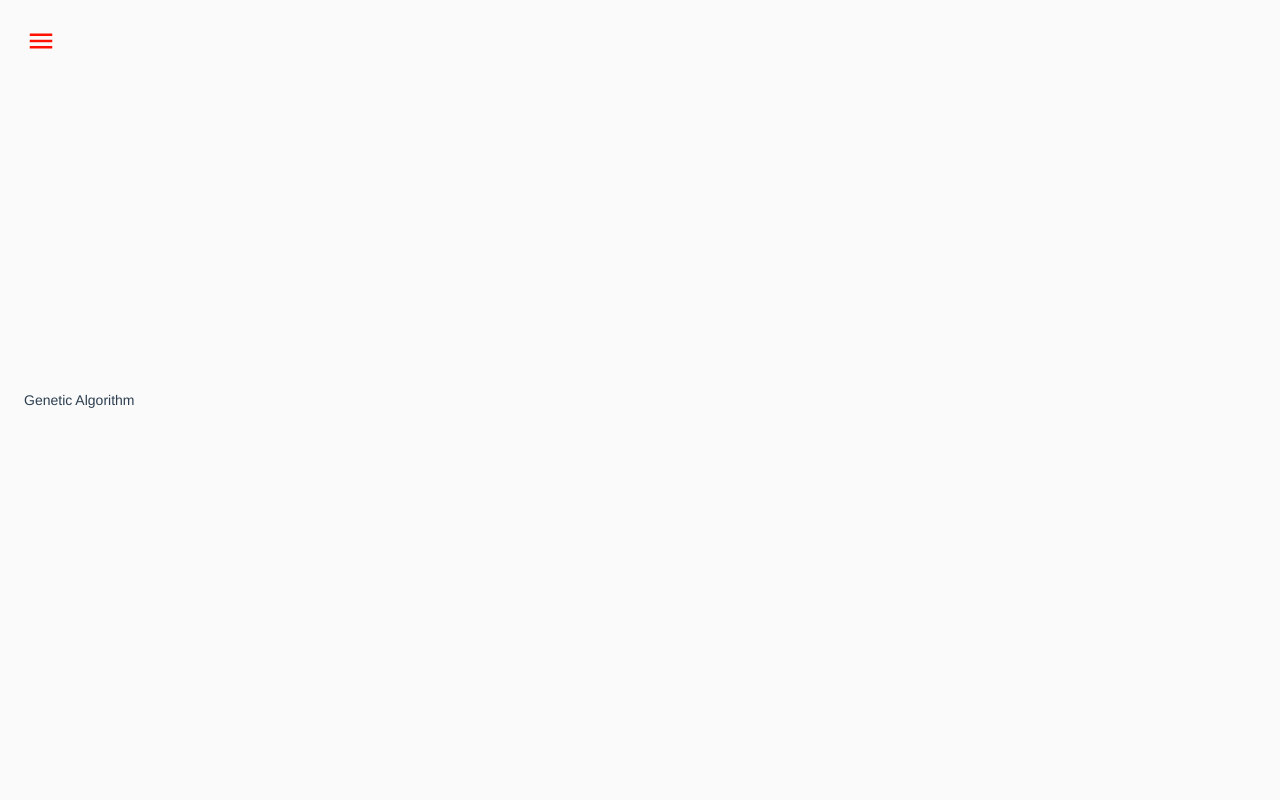
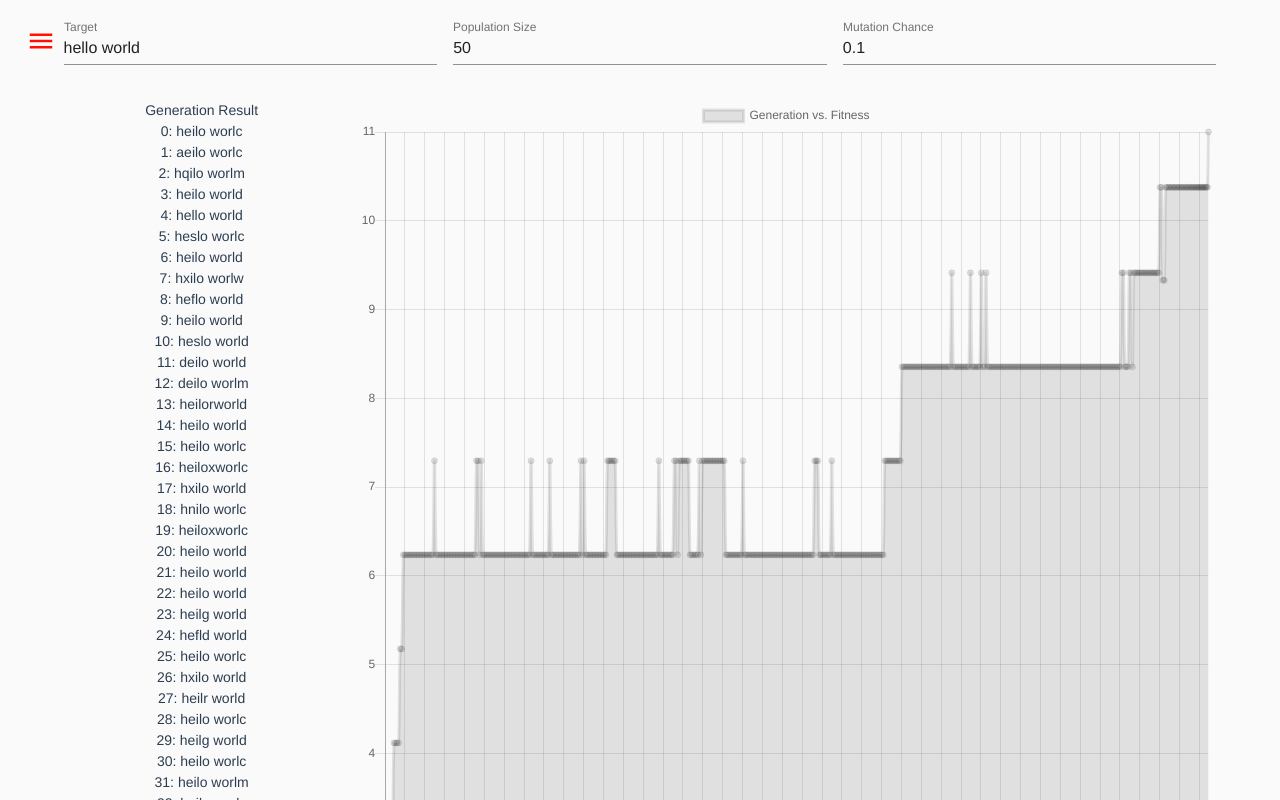
Before and after one commit to synergychen/machine-learning-examples, a Vue app: page /genetic-algorithm in a window 1280 px wide. Shown: the top 800 px of the page. Built offline with nearby package versions, Linux system fonts and the light colour scheme.

Commit message:
Add genetic algorithm and line chart

```diff
--- a/src/components/GeneticAlgorithm.vue
+++ b/src/components/GeneticAlgorithm.vue
@@ -1,12 +1,89 @@
 <template>
   <v-layout fluid column fill-height>
-    <v-container fluid fill-height>
-      Genetic Algorithm
-    </v-container>
+    <v-form>
+      <v-container>
+        <v-layout row wrap>
+          <v-flex xs4>
+            <v-text-field
+              v-model="target"
+              label="Target"
+              required
+            />
+          </v-flex>
+          <v-flex xs4>
+            <v-text-field
+              v-model="populationSize"
+              label="Population Size"
+              required
+            />
+          </v-flex>
+          <v-flex xs4>
+            <v-text-field
+              v-model="mutationChance"
+              label="Mutation Chance"
+              required
+            />
+          </v-flex>
+          <v-flex xs3>
+            <div>Generation Result</div>
+            <div v-for="(individual, key) in population.individuals" :key="key">
+              {{ key }}: {{ individual.geneString }}
+            </div>
+          </v-flex>
+          <v-flex xs9>
+            <line-chart :chart-data="chartData" :options="options"/>
+          </v-flex>
+        </v-layout>
+      </v-container>
+    </v-form>
   </v-layout>
 </template>
 
 <script>
+import Population from '../modules/genetic_algorithm/population.js'
+import LineChart from '../modules/charts/line-chart.js'
+
 export default {
+  components: {
+    LineChart
+  },
+  data () {
+    return {
+      target: 'hello world',
+      populationSize: 50,
+      mutationChance: 0.1,
+      population: null,
+      generations: [],
+      fitnesses: [],
+      options: {}
+    }
+  },
+  created () {
+    this.population = new Population(
+      this.target,
+      this.populationSize,
+      this.mutationChance
+    )
+    this.population.simulate()
+  },
+  computed: {
+    chartData () {
+      if (!this.population) return
+      const xData = this.population.history.map(e => e.generation)
+      const yData = this.population.history.map(e => e.fitness)
+      const label = 'Generation vs. Fitness'
+      return {
+        labels: xData,
+        datasets: [
+          {
+            label: label,
+            data: yData
+          }
+        ]
+      }
+    }
+  },
+  methods: {
+  }
 }
 </script>
--- /dev/null
+++ b/src/modules/charts/line-chart.js
@@ -0,0 +1,11 @@
+import { Line, mixins } from 'vue-chartjs'
+const { reactiveProp } = mixins
+
+export default {
+  extends: Line,
+  mixins: [reactiveProp],
+  props: ['options'],
+  mounted () {
+    this.renderChart(this.chartData, this.options)
+  }
+}
--- /dev/null
+++ b/src/modules/genetic_algorithm/gene.js
@@ -0,0 +1,14 @@
+export default class Gene {
+  constructor() {
+    this._data = this.randomChar()
+  }
+
+  randomChar() {
+    const charset = 'abcdefghijklmnopqrstuvwxyz '
+    return charset.charAt(Math.floor(Math.random() * charset.length))
+  }
+
+  get data() {
+    return this._data
+  }
+}
--- /dev/null
+++ b/src/modules/genetic_algorithm/individual.js
@@ -0,0 +1,69 @@
+import Gene from './gene.js'
+
+export default class Individual {
+  constructor(genes = []) {
+    this._geneLength = this.target.length
+    this._genes = this.initializeGenes(genes)
+    this._fitness = 0
+  }
+
+  initializeGenes(genes = []) {
+    if (genes.length > 0) return genes
+    return [...Array(this._geneLength)].map(() => {
+      return new Gene()
+    })
+  }
+
+  calculateFitness() {
+    let sum = 0
+    this._genes.forEach((gene, i) => {
+      sum += (gene.data === this.target[i])
+    })
+    this._fitness = sum
+  }
+
+  crossover(individual) {
+    const randPoint = this.randomPoint()
+    for (let i = 0; i < this._genes.length; i++) {
+      if (i < randPoint) {
+        [this._genes[i], individual.genes[i]] = [individual.genes[i], this._genes[i]]
+      }
+    }
+    this.calculateFitness
+    individual.calculateFitness
+    return this.fitness > individual.fitness ? this.clone() : individual.clone()
+  }
+
+  mutate(chance) {
+    if (Math.random() > chance) return
+    this._genes[this.randomPoint()] = new Gene()
+  }
+
+  clone() {
+    return new Individual(this._genes.slice(0))
+  }
+
+  static get maxFitness() {
+    return this.prototype.target.length
+  }
+
+  randomPoint() {
+    return Math.floor(Math.random() * this._geneLength)
+  }
+
+  get genes() {
+    return this._genes
+  }
+
+  get fitness() {
+    return this._fitness
+  }
+
+  get normalizedFitness() {
+    return this._fitness / Individual.maxFitness
+  }
+
+  get geneString() {
+    return this._genes.map(gene => gene.data).join('')
+  }
+}
--- /dev/null
+++ b/src/modules/genetic_algorithm/population.js
@@ -0,0 +1,97 @@
+import Individual from './individual.js'
+
+export default class Population {
+  constructor(target, size, mutationChance) {
+    this._size = size
+    this._mutationChance = mutationChance
+    this._generation = 0
+    this._largestFitness = 0
+    this._history = []
+
+    this.setIndividualTarget(target)
+    this._individuals = this.initializeIndividuals()
+  }
+
+  initializeIndividuals() {
+    return [...Array(this._size)].map(() => {
+      return new Individual()
+    })
+  }
+
+  setIndividualTarget(target) {
+    Individual.prototype.target = target
+  }
+
+  async simulate(individuals) {
+    this.calculateFitness()
+    while (this._largestFitness < Individual.maxFitness) {
+      this.generate()
+      this.updateHistory()
+      await this.sleep(10)
+    }
+  }
+
+  updateHistory() {
+    this._history.push({
+      generation: this._generation,
+      fitness: this._largestFitness
+    })
+  }
+
+  get history() {
+    return this._history
+  }
+
+  get individuals() {
+    return this._individuals
+  }
+
+  get generation() {
+    return this._generation
+  }
+
+  sleep(ms) {
+    return new Promise(resolve => setTimeout(resolve, ms));
+  }
+
+  generate() {
+    let parent1, parent2, child
+    let newPopulation = []
+    for (let i = 0; i < this._individuals.length; i++) {
+      // selection
+      [parent1, parent2] = this.selection()
+      // crossover
+      child = parent1.crossover(parent2)
+      // mutate
+      child.mutate(this._mutationChance)
+      // add offspring to new population
+      newPopulation[i] = child
+    }
+    // update population
+    this._individuals = newPopulation
+    // calculate fitness
+    this.calculateFitness()
+    this._generation += 1
+  }
+
+  calculateFitness() {
+    this._largestFitness = 0
+    this._individuals.forEach(individual => {
+      individual.calculateFitness()
+      this._largestFitness = Math.max(...[individual.fitness, this._largestFitness])
+    })
+  }
+
+  selection() {
+    return [this.acceptReject(), this.acceptReject()]
+  }
+
+  acceptReject() {
+    while (true) {
+      const individual = this._individuals[Math.floor(Math.random() * this._individuals.length)]
+      if (Math.random() * Individual.maxFitness <= individual.fitness) {
+        return individual.clone()
+      }
+    }
+  }
+}
```
